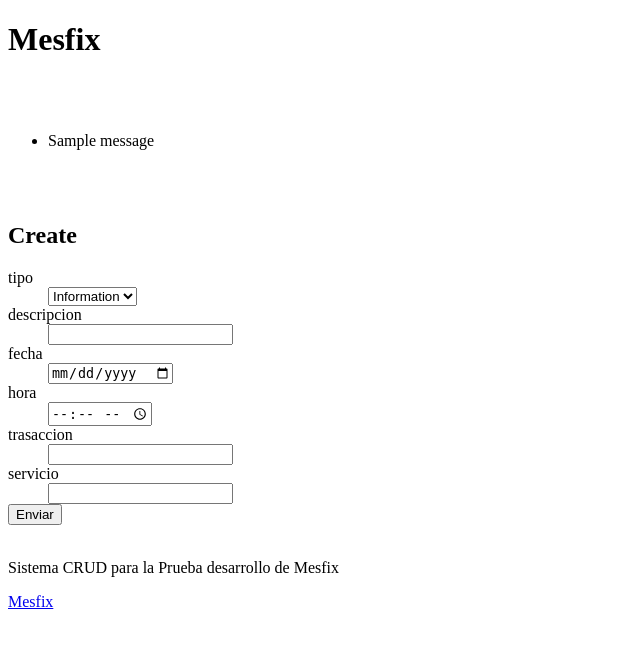
After one commit to KR0N0S31/CRUD-flask, a Flask app: page /create in a window 1280 px wide. The commit adds this page. Shown: the top 648 px of the page, without its empty margins (0-640 px from the left). Run offline with Flask 2, Linux system fonts and the light colour scheme; one stand-in notice (Sample message) is shown; some libraries are stand-ins or nearby versions.

Commit message:
Sistema create del CRUD y conexion a la db.

```diff
--- a/app/__init__.py
+++ b/app/__init__.py
@@ -1,5 +1,6 @@
 from flask import Flask
 
 app = Flask(__name__)
+app.config.from_object('config')
 
 from app import views
--- /dev/null
+++ b/app/db.py
@@ -0,0 +1,5 @@
+from pymongo import MongoClient
+
+mongoClient = MongoClient('localhost',27017)
+db = mongoClient.Logs
+collection = db.logs
--- /dev/null
+++ b/app/forms.py
@@ -0,0 +1,30 @@
+from wtforms import Form
+from wtforms import StringField, TextField, SelectField, DateField, DateTimeField
+from wtforms import validators
+
+class FormLog(Form):
+    tipo = SelectField(
+        'tipo',
+        validators= [validators.length(min=5, max = 11, message='Tipo no valido'), validators.input_required(message = 'Entrada requerida.')],
+        choices=[('Information', 'Information'), ('Warning', 'Warning'), ('Error', 'Error')]
+        )
+    descripcion = StringField(
+        'descripcion',
+        validators= [validators.length(min=5, max = 50, message='Descripcion no valida'), validators.input_required(message = 'Entrada requerida.')]
+        )
+    fecha = DateField(
+        'fecha',
+        validators= [validators.input_required(message = 'Entrada requerida.')]
+        )
+    hora = StringField(
+        'hora',
+        validators= [validators.input_required(message = 'Entrada requerida.')]
+        )
+    trasaccion = TextField(
+        'trasaccion',
+        validators= [validators.input_required(message = 'Entrada requerida.')]
+        )
+    servicio = TextField(
+        'servicio',
+        validators= [validators.input_required(message = 'Entrada requerida.')]
+        )
--- /dev/null
+++ b/app/templates/_macro.html
@@ -0,0 +1,11 @@
+{% macro render_field(field) %}
+	<td> {{ field.label }}
+	<dd> {{ field(**kwargs)|safe }}
+	{% if field.errors %}
+		<ul>
+			{% for error in field.errors %}
+				<li> {{ error }} </li>
+			{% endfor %}
+		</ul>
+	{% endif %}
+{% endmacro %}
--- a/app/templates/base.html
+++ b/app/templates/base.html
@@ -2,15 +2,27 @@
 <html>
   <head>
     <meta charset="utf-8">
-    <title></title>
+    <title>CRUD</title>
+    <link rel="stylesheet" href="{{ url_for('static', filename = 'css/main.css')}}">
+    <link rel="shortcut icon" href="{{ url_for('static', filename = 'img/favicon.png')}}"/>
   </head>
   <body>
     <h1>{% if title %}{{title}}{% else %}Mesfix{% endif %}</h1>
+    {% with messages = get_flashed_messages() %}
+            {% if messages %}
+                <ul>
+                {% for message in messages %}
+                    <li>{{ message }} </li>
+                {% endfor %}
+                </ul>
+            {% endif %}
+        {% endwith %}
     {% block content %}
     {% endblock %}
     <footer>
       {% block footer %}
       {% endblock %}<br>
+      <p>Sistema CRUD para la Prueba desarrollo de Mesfix</p>
       <a href="https://www.mesfix.com/">Mesfix</a>
     </footer>
   </body>
--- /dev/null
+++ b/app/templates/create.html
@@ -0,0 +1,67 @@
+{% extends "base.html" %}
+
+{% block content %}
+{% from "_macro.html" import render_field %}
+<h2>Create</h2>
+
+{% if log_create %} <span>Log creado correctamente</span> {% endif %}
+
+<form action="" method="post">
+  {# <!-- <input type="hidden" name="csrf_token" value="{{ csrf_token() }}" /> -->#}
+
+  <div class="">
+    {{ render_field(form.tipo) }}
+    <!-- <label for="tipo">Tipo</label>
+    <select class="" name="tipo" id="tipo" required>
+      <option value="Error" >Information</option>
+      <option value="Warning" >Warning</option>
+      <option value="Error" >Error</option>
+    </select> -->
+  </div>
+  <div class="">
+    {{ render_field(form.descripcion, required="required" ) }}
+  </div>
+  <div class="">
+    {{ render_field(form.fecha, type="date", required="required" ) }}
+  </div>
+  <div class="">
+    {{ render_field(form.hora, type="time", required="required" ) }}
+  </div>
+  <div class="">
+    {{ render_field(form.trasaccion, required="required" ) }}
+  </div>
+  <div class="">
+    {{ render_field(form.servicio, required="required" ) }}
+  </div>
+
+  <button type="submit" name="button">Enviar</button>
+</form>
+{% endblock %}
+
+
+          <form id="login-form" method="POST">
+              <input type="hidden" name="csrf_token" value="{{ csrf_token() }}" />
+              <div class="row control-group">
+                  <div class="form-group col-xs-12 floating-label-form-group controls">
+                       {{ render_field(form.username, class='form-control', id='username' ) }}
+                      <p class="help-block text-danger"></p>
+                  </div>
+              </div>
+              <div class="row control-group">
+                  <div class="form-group col-xs-12 floating-label-form-group controls">
+                       {{ render_field(form.password, class='form-control',id='password' ) }}
+                      <p class="help-block text-danger"></p>
+                  </div>
+              </div>
+              <br>
+              <div id="success"></div>
+              <div class="row">
+                  <div class="form-group col-xs-12">
+                      <button type="submit" class="btn btn-default">Send</button>
+                  </div>
+              </div>
+          </form>
+
+
+{% block footer %}
+{% endblock %}
--- a/app/templates/index.html
+++ b/app/templates/index.html
@@ -4,8 +4,8 @@
 <h4>CRUD</h4>
 <p>Que deseas hacer:</p>
 <ul>
-  <li><a href="#">Create</a></li>
-  <li><a href="#">Read</a></li>
+  <li><a href="{{ url_for('create') }}">Create</a></li>
+  <li><a href="{{ url_for('read') }}">Read</a></li>
   <li><a href="#">Update</a></li>
   <li><a href="#">Delete</a></li>
 </ul>
@@ -13,5 +13,4 @@
 
 
 {% block footer %}
-Sistema CRUD para la Prueba desarrollo de Mesfix
 {% endblock %}
--- a/app/views.py
+++ b/app/views.py
@@ -1,10 +1,37 @@
+from flask import request, redirect, render_template, url_for
 from app import app
-from flask import  (Flask,
-                    request,
-                    redirect,
-                    render_template,
-                    url_for)
+from app.forms import FormLog
+from app.model import Log
+from app.db import *
 
-@app.route(r'/', methods =['GET'])
+@app.route('/', methods =['GET'])
 def index():
     return render_template('index.html')
+
+@app.route('/create', methods =['GET','POST'])
+def create():
+    log_form = FormLog(request.form)
+    if request.method == 'POST' and log_form.validate():
+        tipo = log_form.tipo.data
+        descripcion = log_form.descripcion.data
+        fecha = str(log_form.fecha.data)
+        hora = log_form.hora.data
+        print(fecha)
+        trasaccion = log_form.trasaccion.data
+        servicio = log_form.servicio.data
+        log = Log(tipo, descripcion, fecha, hora, trasaccion, servicio)
+
+        collection.insert(log.toDBCollection())
+
+        log_form = FormLog()
+        return render_template('create.html', form = log_form, log_create = True )
+    else:
+        return render_template('create.html', form = log_form, log_create = False )
+
+@app.route(r'/read', methods =['GET'])
+def read():
+    if request.method == 'GET':
+        search = request.args.get('search', '')
+        return render_template('read.html')
+    else:
+        return render_template('read.html')
--- /dev/null
+++ b/config.py
@@ -0,0 +1,2 @@
+WTF_CSRF_ENABLED = True
+SECRET_KEY = 'you-will-never-guess'
--- /dev/null
+++ b/manage.py
@@ -0,0 +1,18 @@
+from app import app
+from flask.ext.script import Manager, Server
+
+__author__ = 'Felipe Martinez'
+
+manager = Manager(app)
+
+manager.add_command('runserver', Server(
+    use_debugger = True,
+    use_reloader = True,
+    host = 'localhost'
+    )
+)
+
+# PORT = 8000
+
+if __name__ == '__main__':
+    manager.run()
--- /dev/null
+++ b/requirements.txt
@@ -0,0 +1,6 @@
+click==6.7
+Flask==0.12.2
+itsdangerous==0.24
+Jinja2==2.9.6
+MarkupSafe==1.0
+Werkzeug==0.12.2
```
Also changed, not shown: app/model.py (added, +28 -0 lines), app/templates/read.html (added, +9 -0 lines), run.py (deleted, +0 -7 lines), README.md (added), app/static/css/main.css (added), app/static/img/favicon.png (added).
